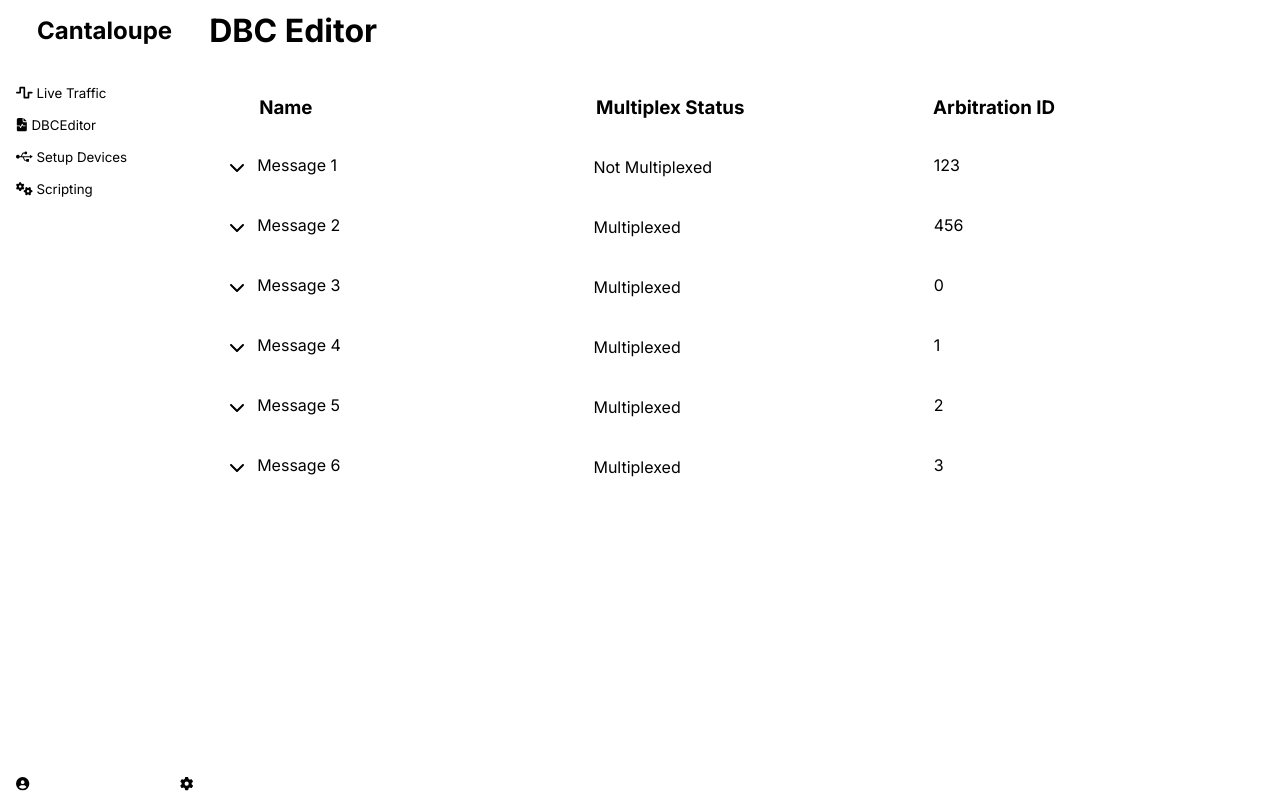
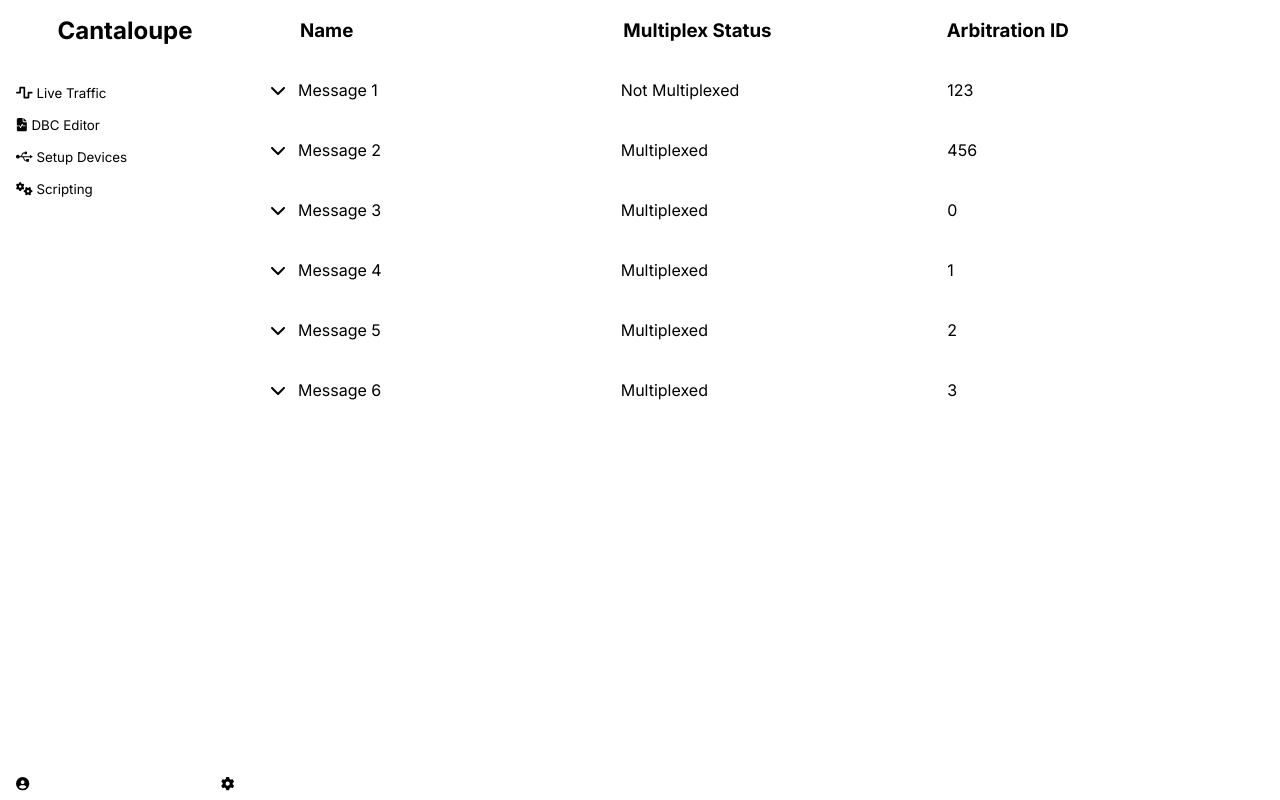
Before and after one commit to ArKade523/Cantaloupe, a React (Vite) app: page / in a window 1280 px wide. Built offline with nearby package versions, Linux system fonts and the light colour scheme.

Commit message:
Added sidebar expand/retracting functionality

```diff
--- a/src/App.css
+++ b/src/App.css
@@ -30,7 +30,7 @@
 
 .inner-application {
     height: calc(100% - 60px);
-    width: 100%;
+    flex-grow: 1;
 }
 
 .margin-top-auto {
@@ -43,7 +43,6 @@
     justify-content: space-between;
     padding: 0 20px;
     background-color: var(--table-background);
-    border-bottom: 1px solid var(--table-border);
     height: 60px;
 }
 .message-details > div, .message-table-label > * {
@@ -51,7 +50,7 @@
     text-align: left;
     width: 100%;
 }
-.message-details textarea {
+.message-details input {
     resize: none;
     border: none;
     background-color: var(--table-background);
@@ -59,15 +58,20 @@
     font-size: inherit;
     height: 1.25rem; /* TODO: verify this resizes correctly */
 }
+.message-details input:focus {
+    outline: 2px solid var(--primary);
+}
 
 .message-item {
     display: flex;
     flex-direction: column;
     width: 100%;
+    border: 2px solid var(--table-background);
 }
 .message-item.selected {
     background-color: var(--secondary);
-    border: 1px solid var(--primary);
+    border: 2px solid var(--primary);
+    box-sizing: border-box;
 }
 
 .message-table-label {
@@ -104,12 +108,27 @@
     border: none;
     cursor: pointer;
 }
-.sidebar button:hover {
+.sidebar button:hover, .sidebar button.active {
     background-color: var(--background-accent-hover);
 }
 .sidebar .margin-top-auto {
     display: flex;
     justify-content: space-between;
+}
+.sidebar .margin-top-auto.flex-column {
+    flex-direction: column;
+}
+.sidebar > .resizer {
+    width: 5px;
+    cursor: ew-resize;
+    position: absolute;
+    top: 0;
+    left: calc(var(--sidebar-width) - 5px);
+    bottom: 0;
+    height: 100%;
+}
+.sidebar > .resizer:hover, .sidebar > .resizer.active {
+    background-color: var(--primary);
 }
 
 .signal-item {
--- a/src/app/App.tsx
+++ b/src/app/App.tsx
@@ -8,7 +8,7 @@
 
     return (
         <>
-            <Sidebar setCurrentPage={setCurrentPage}/>
+            <Sidebar setCurrentPage={setCurrentPage} currentPage={currentPage}/>
             {
                 currentPage === Pages.DBCEDITOR && <DBCEditor />
             }
--- a/src/app/components/Sidebar.tsx
+++ b/src/app/components/Sidebar.tsx
@@ -1,22 +1,114 @@
-import React from "react";
+import React, { useState, useEffect } from "react";
 import Pages from "../../types/Pages";
 import { FontAwesomeIcon } from "@fortawesome/react-fontawesome";
 import { faCircleUser, faFileWaveform, faGear, faGears, faWaveSquare } from "@fortawesome/free-solid-svg-icons";
 import { faUsb } from "@fortawesome/free-brands-svg-icons";
 
-function Sidebar({ setCurrentPage }: { setCurrentPage: (page: Pages) => void }) {
+const MIN_WIDTH = 150;
+const MAX_WIDTH = 400;
+const DEFAULT_WIDTH = 250;
+const COLLAPSED_WIDTH = 50;
+
+function Sidebar({ currentPage, setCurrentPage }: { currentPage: Pages, setCurrentPage: (page: Pages) => void }) {
+    const [sidebarWidth, setSidebarWidth] = useState(DEFAULT_WIDTH);
+    const [isResizing, setIsResizing] = useState(false);
+    const [collapsed, setCollapsed] = useState(false);
+
+    const handleMouseDown = (e: React.MouseEvent) => {
+        setIsResizing(true);
+        document.body.style.userSelect = 'none'; // Disable text selection
+    };
+
+    const handleMouseMove = (e: MouseEvent) => {
+        if (!isResizing) return;
+        const newWidth = e.clientX;
+        if (newWidth >= MIN_WIDTH && newWidth <= MAX_WIDTH) {
+            setSidebarWidth(newWidth);
+            setCollapsed(false);
+        } else if (newWidth < MIN_WIDTH) {
+            setSidebarWidth(COLLAPSED_WIDTH);
+            setCollapsed(true);
+        }
+
+        if (newWidth >= MIN_WIDTH && newWidth <= MAX_WIDTH) {
+            document.documentElement.style.setProperty('--sidebar-width', `${newWidth}px`);
+        } else if (newWidth < MIN_WIDTH) {
+            document.documentElement.style.setProperty('--sidebar-width', `${COLLAPSED_WIDTH}px`);
+        } else {
+            document.documentElement.style.setProperty('--sidebar-width', `${MAX_WIDTH}px`);
+        }
+    };
+
+    const handleMouseUp = () => {
+        setIsResizing(false);
+        document.body.style.userSelect = ''; // Re-enable text selection
+    };
+
+    // Add event listeners to track mouse movement while resizing
+    useEffect(() => {
+        if (isResizing) {
+            window.addEventListener('mousemove', handleMouseMove);
+            window.addEventListener('mouseup', handleMouseUp);
+        } else {
+            window.removeEventListener('mousemove', handleMouseMove);
+            window.removeEventListener('mouseup', handleMouseUp);
+        }
+
+        return () => {
+            window.removeEventListener('mousemove', handleMouseMove);
+            window.removeEventListener('mouseup', handleMouseUp);
+        };
+    }, [isResizing]);
+
     return (
         <div className="sidebar">
-            <h2>Cantaloupe</h2>
+            <h2>{!collapsed && 'Cantaloupe'}</h2>
             <hr />
-            <button onClick={() => setCurrentPage(Pages.LIVE_TRAFFIC)}><FontAwesomeIcon icon={faWaveSquare} /> Live Traffic</button>
-            <button onClick={() => setCurrentPage(Pages.DBCEDITOR)}><FontAwesomeIcon icon={faFileWaveform} /> DBCEditor</button>
-            <button onClick={() => setCurrentPage(Pages.SETUP_DEVICES)}><FontAwesomeIcon icon={faUsb} /> Setup Devices</button>
-            <button onClick={() => setCurrentPage(Pages.SCRIPTING)}><FontAwesomeIcon icon={faGears} /> Scripting</button>
-            <div className="margin-top-auto">
-                <button onClick={() => setCurrentPage(Pages.PROFILE)}><FontAwesomeIcon icon={faCircleUser} /></button>
-                <button onClick={() => setCurrentPage(Pages.SETTINGS)}><FontAwesomeIcon icon={faGear} /></button>
+            <button
+                className={currentPage == Pages.LIVE_TRAFFIC ? 'active' : ''}
+                onClick={() => setCurrentPage(Pages.LIVE_TRAFFIC)}
+                title="Live Traffic"
+            >
+                <FontAwesomeIcon icon={faWaveSquare} />{!collapsed && ' Live Traffic'}
+            </button>
+            <button
+                className={currentPage == Pages.DBCEDITOR ? 'active' : ''}
+                onClick={() => setCurrentPage(Pages.DBCEDITOR)}
+                title="DBC Editor"
+            >
+                <FontAwesomeIcon icon={faFileWaveform} />{!collapsed && ' DBC Editor'}
+            </button>
+            <button
+                className={currentPage == Pages.SETUP_DEVICES ? 'active' : ''}
+                onClick={() => setCurrentPage(Pages.SETUP_DEVICES)}
+                title="Setup Devices"
+            >
+                <FontAwesomeIcon icon={faUsb} />{!collapsed && ' Setup Devices'}
+            </button>
+            <button
+                className={currentPage == Pages.SCRIPTING ? 'active' : ''}
+                onClick={() => setCurrentPage(Pages.SCRIPTING)}
+                title="Scripting"
+            >
+                <FontAwesomeIcon icon={faGears} />{!collapsed && ' Scripting'}
+            </button>
+            <div className={`margin-top-auto ${collapsed && 'flex-column'}`}>
+                <button
+                    className={currentPage == Pages.PROFILE ? 'active' : ''}
+                    onClick={() => setCurrentPage(Pages.PROFILE)}
+                    title="Profile"
+                >
+                    <FontAwesomeIcon icon={faCircleUser} />
+                </button>
+                <button
+                    className={currentPage == Pages.SETTINGS ? 'active' : ''}
+                    onClick={() => setCurrentPage(Pages.SETTINGS)}
+                    title="Settings"
+                >
+                    <FontAwesomeIcon icon={faGear} />
+                </button>
             </div>
+            <div className={`resizer ${isResizing && 'active'}`} onMouseDown={handleMouseDown}></div>
         </div>
     );
 }
--- a/src/app/dbcgen/DBCEditor.tsx
+++ b/src/app/dbcgen/DBCEditor.tsx
@@ -95,10 +95,6 @@
 
     return (
         <div className="inner-application">
-            <div className="pane-header">
-                <h1 className="pane-header">DBC Editor</h1>
-                <hr />
-            </div>
             <div className="message-list">
                 <div className="message-table-label">
                     <h3>Name</h3>
--- a/src/app/dbcgen/MessageItem.tsx
+++ b/src/app/dbcgen/MessageItem.tsx
@@ -19,7 +19,8 @@
             toggled: !messageWrapper.toggled,
             selected: messageWrapper.selected
         });
-    };
+    }
+
     return (
         <div className={`message-item ${messageWrapper.selected ? 'selected' : ''}`}>
             <div className="message-details">
@@ -29,29 +30,25 @@
                     className={`arrow-icon ${messageWrapper.toggled ? 'flip-up' : 'flip-down'}`}
                 />
                 <div id="message-name">
-                    <textarea value={messageWrapper.message.name}
+                    <input value={messageWrapper.message.name}
                         onChange={e =>
                         setMessageWrapper({
                             message: { ...messageWrapper.message, name: e.target.value },
                             toggled: messageWrapper.toggled,
                             selected: messageWrapper.selected
                         })
-                    }>
-                        {messageWrapper.message.name}
-                    </textarea>
+                    } />
                 </div>
                 <div>{messageWrapper.message.multiplexed ? "Multiplexed" : "Not Multiplexed"}</div>
                 <div>
-                    <textarea value={messageWrapper.message.arb_id}
+                    <input value={messageWrapper.message.arb_id}
                         onChange={e =>
                         setMessageWrapper({
                             message: { ...messageWrapper.message, arb_id: parseInt(e.target.value) }, // TODO: Add validation, error handling
                             toggled: messageWrapper.toggled,
                             selected: messageWrapper.selected
                         })
-                    }>
-                        {messageWrapper.message.arb_id}
-                    </textarea>
+                    } />
                 </div>
             </div>
             {messageWrapper.toggled && (
```
